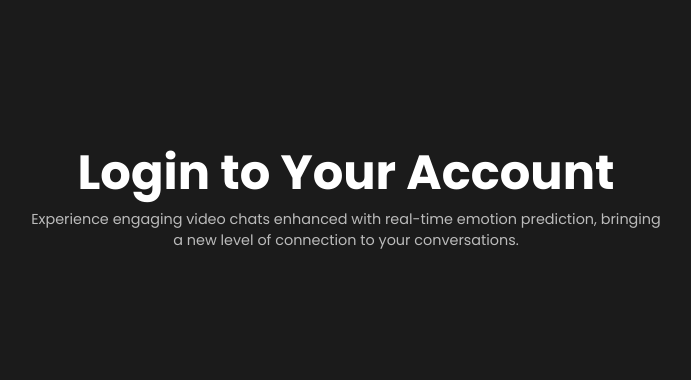
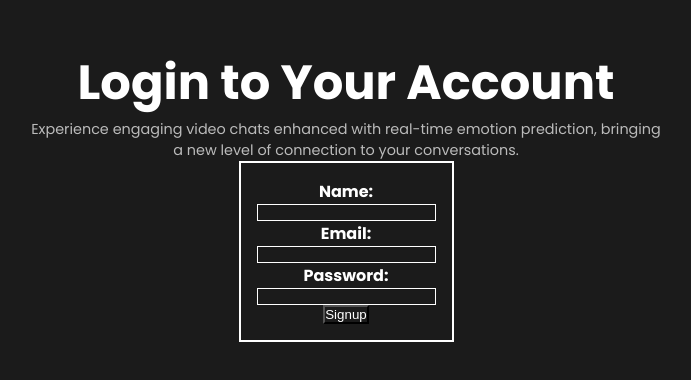
Before and after one commit to codedmachine111/feelix, a React (Create React App) app: page / in a window 1280 px wide. Shown: the part 206-586 px from the top of the page, without its empty margins (294-985 px from the left). Built offline with nearby package versions, Linux system fonts and the light colour scheme.

Commit message:
feat: user signup

```diff
--- /dev/null
+++ b/src/components/SignupForm/SignupForm.js
@@ -0,0 +1,75 @@
+import "./SignupForm.scss";
+import { useState, useCallback } from "react";
+import axios from "axios";
+
+export const SignupForm = () => {
+  const [email, setEmail] = useState("");
+  const [password, setPassword] = useState("");
+  const [username, setUsername] = useState("");
+
+  const resetForm = () => {
+    setEmail("");
+    setPassword("");
+    setUsername("");
+  };
+
+  const handleSignupForm = useCallback(
+    (e) => {
+      e.preventDefault();
+
+      axios.post('http://localhost:3001/auth/signup', {email: email, username: username, password: password}).then((res)=>{
+        if(res.data.message == "User Created Successfully!"){
+            resetForm();
+            alert("User Created Successfully!")
+        }
+      })
+    },
+    [email, password, username]
+  );
+
+  return (
+    <>
+      <form id="signup-form" onSubmit={handleSignupForm}>
+        <label htmlFor="username">Name:</label>
+        <input
+          type="text"
+          name="username"
+          id="username"
+          value={username}
+          onChange={(e) => {
+            setUsername(e.target.value);
+          }}
+          autoComplete="off"
+        />
+
+        <label htmlFor="email">Email:</label>
+        <input
+          type="text"
+          name="email"
+          id="email"
+          value={email}
+          onChange={(e) => {
+            setEmail(e.target.value);
+          }}
+          autoComplete="off"
+        />
+
+        <label htmlFor="password">Password:</label>
+        <input
+          type="password"
+          name="password"
+          id="password"
+          value={password}
+          onChange={(e) => {
+            setPassword(e.target.value);
+          }}
+          autoComplete="off"
+        />
+
+        <button type="submit" onSubmit={handleSignupForm}>
+          Signup
+        </button>
+      </form>
+    </>
+  );
+};
--- /dev/null
+++ b/src/components/SignupForm/SignupForm.scss
@@ -0,0 +1,18 @@
+#signup-form {
+  display: flex;
+  justify-content: center;
+  align-items: center;
+  flex-direction: column;
+  padding: 1rem;
+  border: 2px solid #fff;
+
+  label {
+    font-size: 1rem;
+    font-weight: bold;
+  }
+
+  input {
+    outline: none;
+    border: 0.5px solid #fff;
+  }
+}
--- a/src/pages/LandingPage/LandingPage.js
+++ b/src/pages/LandingPage/LandingPage.js
@@ -1,3 +1,4 @@
+import { SignupForm } from "../../components/SignupForm/SignupForm";
 import "./LandingPage.scss";
 
 export const LandingPage = () => {
@@ -8,11 +9,15 @@ export const LandingPage = () => {
           <h2>Login to Your Account</h2>
           <p>
             Experience engaging video chats enhanced with real-time emotion
-            prediction, bringing a new level of connection to your conversations.
+            prediction, bringing a new level of connection to your
+            conversations.
           </p>
         </div>
         <div className="landingpage-form-container">
-
+          <div className="landingpage-form-holder">
+            <SignupForm />
+          </div>
+          <div className="landingpage-options"></div>
         </div>
       </div>
     </>
```
